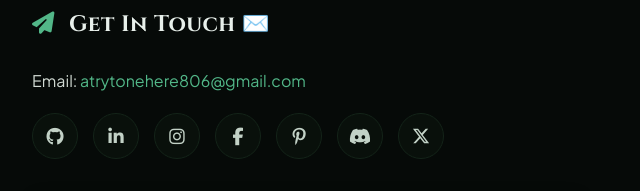
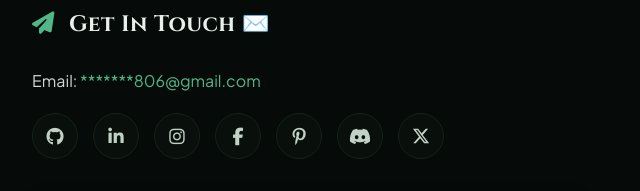
Before and after one commit to kiyoshimizushizuku/poisonquinn, a plain HTML site: page index.html in a window 1280 px wide. Shown: the part 3233-3424 px from the top of the page, 128-768 px from the left. Drawn offline with Linux system fonts and the light colour scheme.

Commit message:
Update index.html

```diff
--- a/index.html
+++ b/index.html
@@ -261,7 +261,7 @@
     <!-- Contact Section -->
     <section id="contact" class="contact">
         <h2><i class="fa-solid fa-paper-plane"></i> Get In Touch ✉️</h2>
-        <p class="email-text">Email: <a href="mailto:msomaia806@gmail.com">atrytonehere806@gmail.com</a></p>
+        <p class="email-text">Email: <a href="mailto:msomaia806@gmail.com">*******806@gmail.com</a></p>
 
         <div class="social-icon-grid">
             <a href="https://github.com/kiyoshimizushizuku" target="_blank" aria-label="GitHub" class="social-btn"><i class="fa-brands fa-github"></i></a>
```
